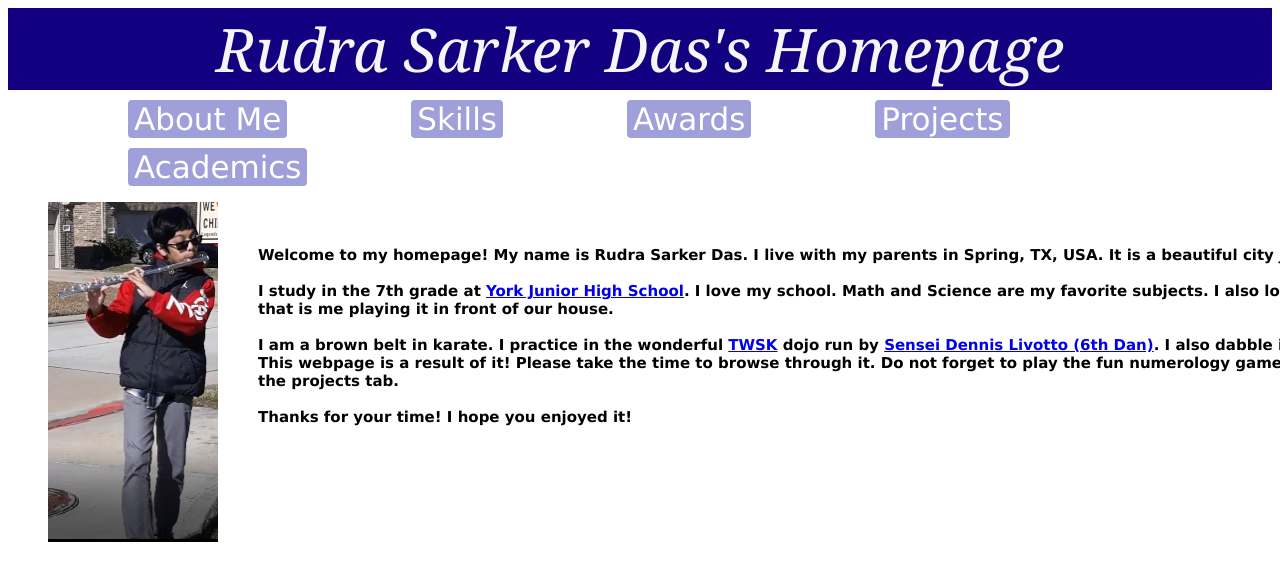
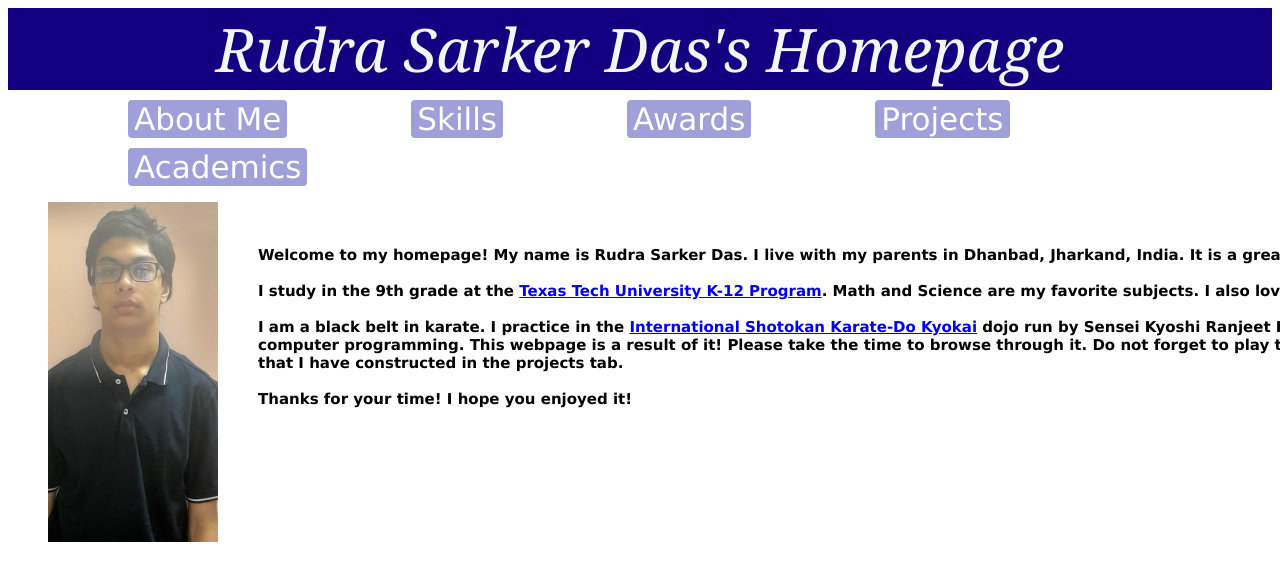
Before and after one commit to RudraSD/aboutme, a plain HTML site: page index.html in a window 1280 px wide. Shown: the top 580 px of the page. Drawn offline with Linux system fonts and the light colour scheme.

Commit message:
Update index.html

```diff
--- a/index.html
+++ b/index.html
@@ -15,10 +15,9 @@
     <body>
     <p>
         <div id="MainText">
-            <img id="abtimg" src="flutescreenshot.PNG"><div id="abttext">Welcome to my homepage! My name is Rudra Sarker Das. I live with my parents in Spring, TX, USA. It is a beautiful city just north of Houston.
-            <br><br>I study in the 7th grade at <a href="https://york.conroeisd.net/">York Junior High School</a>. I love my school. Math and Science are my favorite subjects. I also love playing the flute.
-            Yes, that is me playing it in front of our house.
-            <br><br> I am a brown belt in karate. I practice in the wonderful <a href="http://www.thewoodlandsshotokan.com/">TWSK</a> dojo run by <a href="http://www.thewoodlandsshotokan.com/instructors">Sensei Dennis Livotto (6th Dan)</a>. I also dabble in computer programming. This webpage is a result of it!
+            <img id="abtimg" src="20220626_123200.jpg"><div id="abttext">Welcome to my homepage! My name is Rudra Sarker Das. I live with my parents in Dhanbad, Jharkand, India. It is a great city northeast of Ranchi.
+            <br><br>I study in the 9th grade at the <a href="https://www.depts.ttu.edu/k12/"> Texas Tech University K-12 Program</a>. Math and Science are my favorite subjects. I also love playing the flute.
+            <br><br> I am a black belt in karate. I practice in the <a href="https://www.facebook.com/SHOTOKAN.ISKK/">International Shotokan Karate-Do Kyokai</a> dojo run by Sensei Kyoshi Ranjeet Keshari. I also dabble in computer programming. This webpage is a result of it!
             Please take the time to browse through it. Do not forget to play the fun numerology game that I have constructed in the projects tab.
             <br><br> Thanks for your time! I hope you enjoyed it!
             </div>
```
